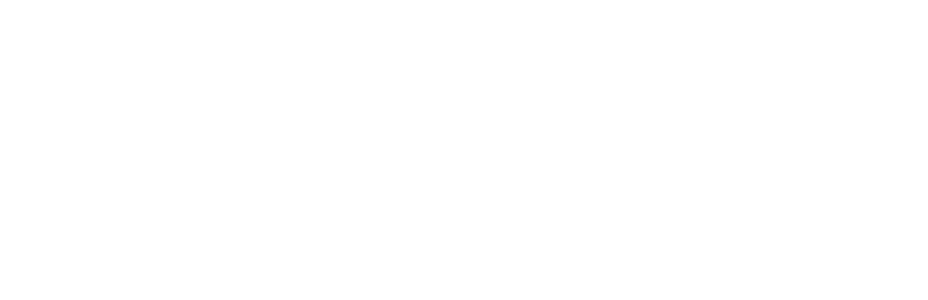
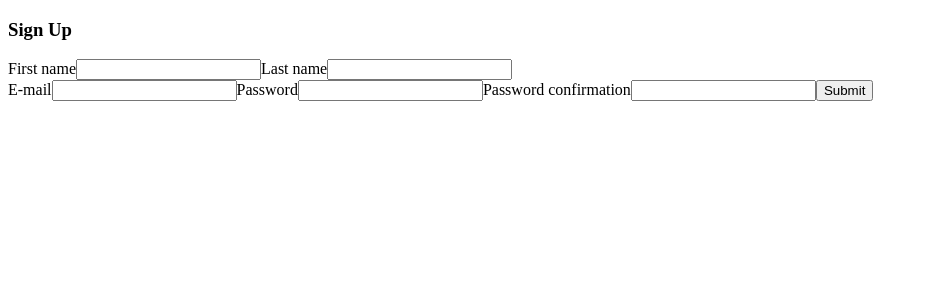
Before and after one commit to Cheikhou18/E-commerce, a React (Create React App) app in the folder client/: page /signup in a window 1280 px wide. Before the commit this address had no page. Shown: the top 300 px of the page, without its empty margins (0-928 px from the left). Built offline with nearby package versions, Linux system fonts and the light colour scheme.

Commit message:
(Add): Sign in and sign up pages

```diff
--- a/client/src/pages/signin.jsx
+++ b/client/src/pages/signin.jsx
@@ -0,0 +1,36 @@
+import { useState } from "react";
+
+function SignIn() {
+  const [message, setMessage] = useState();
+  const [user, setUser] = useState();
+
+  function handleSignIn(e) {
+    e.preventDefault();
+
+    setMessage("Bonjour");
+  }
+
+  return (
+    <form onSubmit={(e) => handleSignIn(e)}>
+      <h3>Sign In</h3>
+
+      <div>
+        <label>E-mail</label>
+        <input
+          type="text"
+          onChange={(e) => setUser({ ...user, email: e.target.value })}
+        />
+
+        <label>Password</label>
+        <input
+          type="text"
+          onChange={(e) => setUser({ ...user, password: e.target.value })}
+        />
+      </div>
+
+      <button>Submit</button>
+    </form>
+  );
+}
+
+export default SignIn;
--- a/client/src/pages/signup.jsx
+++ b/client/src/pages/signup.jsx
@@ -0,0 +1,54 @@
+import { useState } from "react";
+
+function SignUp() {
+  const [message, setMessage] = useState();
+  const [user, setUser] = useState();
+
+  function handleSignUp(e) {
+    e.preventDefault();
+
+    setMessage("Bonjour");
+  }
+
+  return (
+    <form onSubmit={(e) => handleSignUp(e)}>
+      <h3>Sign Up</h3>
+
+      <div>
+        <label>First name</label>
+        <input
+          type="text"
+          onChange={(e) => setUser({ ...user, firstname: e.target.value })}
+        />
+
+        <label>Last name</label>
+        <input
+          type="text"
+          onChange={(e) => setUser({ ...user, lastname: e.target.value })}
+        />
+      </div>
+
+      <label>E-mail</label>
+      <input
+        type="text"
+        onChange={(e) => setUser({ ...user, email: e.target.value })}
+      />
+
+      <label>Password</label>
+      <input
+        type="text"
+        onChange={(e) => setUser({ ...user, password: e.target.value })}
+      />
+
+      <label>Password confirmation</label>
+      <input
+        type="text"
+        onChange={(e) => setUser({ ...user, confirm: e.target.value })}
+      />
+
+      <button>Submit</button>
+    </form>
+  );
+}
+
+export default SignUp;
--- a/client/src/router/index.js
+++ b/client/src/router/index.js
@@ -1,4 +1,6 @@
 import { BrowserRouter, Routes, Route } from "react-router-dom";
+import SignUp from "../pages/signup";
+import SignIn from "../pages/signin";
 
 function Router() {
   return (
@@ -7,7 +9,8 @@
         {/* <Route path="" element={} /> */}
         {/* <Route path="" element={} /> */}
         {/* <Route path="" element={} /> */}
-        {/* <Route path="" element={} /> */}
+        <Route path="/signup" element={<SignUp />} />
+        <Route path="/signin" element={<SignIn />} />
       </Routes>
     </BrowserRouter>
   );
```
